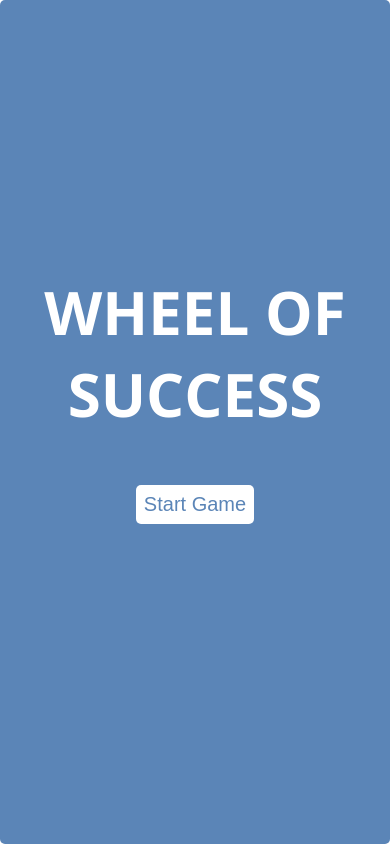
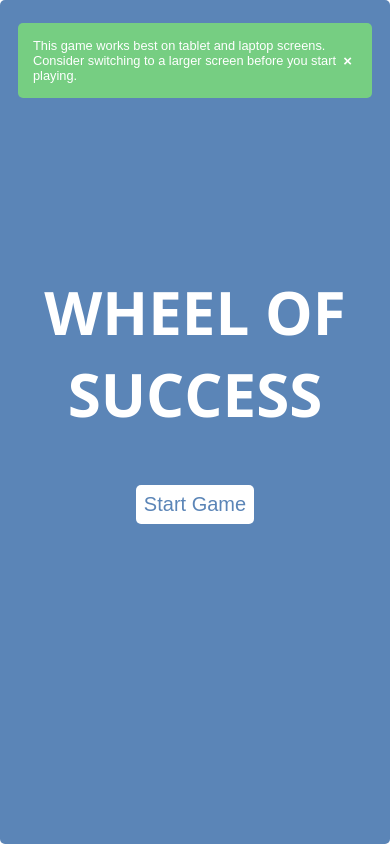
Before and after one commit to kihaller/techdegree-project-6, a plain HTML site: page index.html in a window 390 px wide. Drawn offline with nearby package versions, Linux system fonts and the light colour scheme.

Commit message:
Added notification

```diff
--- a/css/styles.css
+++ b/css/styles.css
@@ -25,10 +25,10 @@
 }
 
 body {
-  justify-content: space-evenly;
+  align-items: center;
+  justify-content: center;
   flex-direction: column;
   display: flex;
-  height: 100vh;
 }
 
 li,
@@ -64,9 +64,8 @@ button {
 .main-container {
   display: flex;
   flex-direction: column;
-  justify-content: space-around;
+  justify-content: center;
   height: 100%;
-  max-height: 900px;
   text-align: center;
 }
 
@@ -88,8 +87,7 @@ button {
   height: 65px;
   width: 65px;
   padding: 20px 1px 0 1px;
-  margin-right: 2px;
-  margin-left: 2px;
+  margin: 2px;
   color: transparent;
   background: var(--color-neutral-light);
   border-radius: 5px;
@@ -230,8 +228,46 @@ button {
 
   .keyrow {
     display: block;
-    margin: 0auto;
+    margin: 0 auto;
   }
 
 
 }
+
+@media (min-width: 768px) {
+  body {
+    height: 100vh;
+  }
+
+}
+
+.alert {
+  display: none;
+  justify-content: center;
+  align-items: center;
+  padding: 15px;
+  font-size: .8em;
+  color: #FFF;
+  margin: 15px 10px;
+  border-radius: 5px;
+  background-color: #76CE82;
+  opacity: 1;
+  transition: opacity 0.6s;
+  z-index: 1000;
+}
+
+/* The close button */
+.closebtn {
+  margin: 5px;
+  color: #FFF;
+  font-weight: bold;
+  font-size: 15px;
+  line-height: 15px;
+  cursor: pointer;
+  transition: 1s;
+}
+
+/* When moving the mouse over the close button */
+.closebtn:hover {
+  color: black;
+}
--- a/index.html
+++ b/index.html
@@ -7,6 +7,15 @@
     <link href="css/styles.css" rel="stylesheet" />
   </head>
   <body>
+    <div class="alert hidden" id="alert">
+      <span
+        >This game works best on tablet and laptop screens. Consider switching
+        to a larger screen before you start playing.</span
+      >
+      <span class="closebtn" onclick="this.parentElement.style.display='none';"
+        >&times;</span
+      >
+    </div>
     <div class="main-container">
       <div id="overlay" class="start">
         <h2 class="title">Wheel of Success</h2>
--- a/main.js
+++ b/main.js
@@ -125,3 +125,19 @@ function reset() {
     keyboardButton.disabled = false;
   }
 }
+
+/* ------------
+Popup on small screens
+------------ */
+function popup(smallScreen) {
+  if (smallScreen.matches) {
+    // If media query matches
+    document.getElementById("alert").style.display = "flex";
+  } else {
+    document.getElementById("alert").style.display = "none";
+  }
+}
+
+let smallScreen = window.matchMedia("(max-width: 1023px)");
+popup(smallScreen);
+smallScreen.addListener(popup); // Attach listener function on state changes
```
